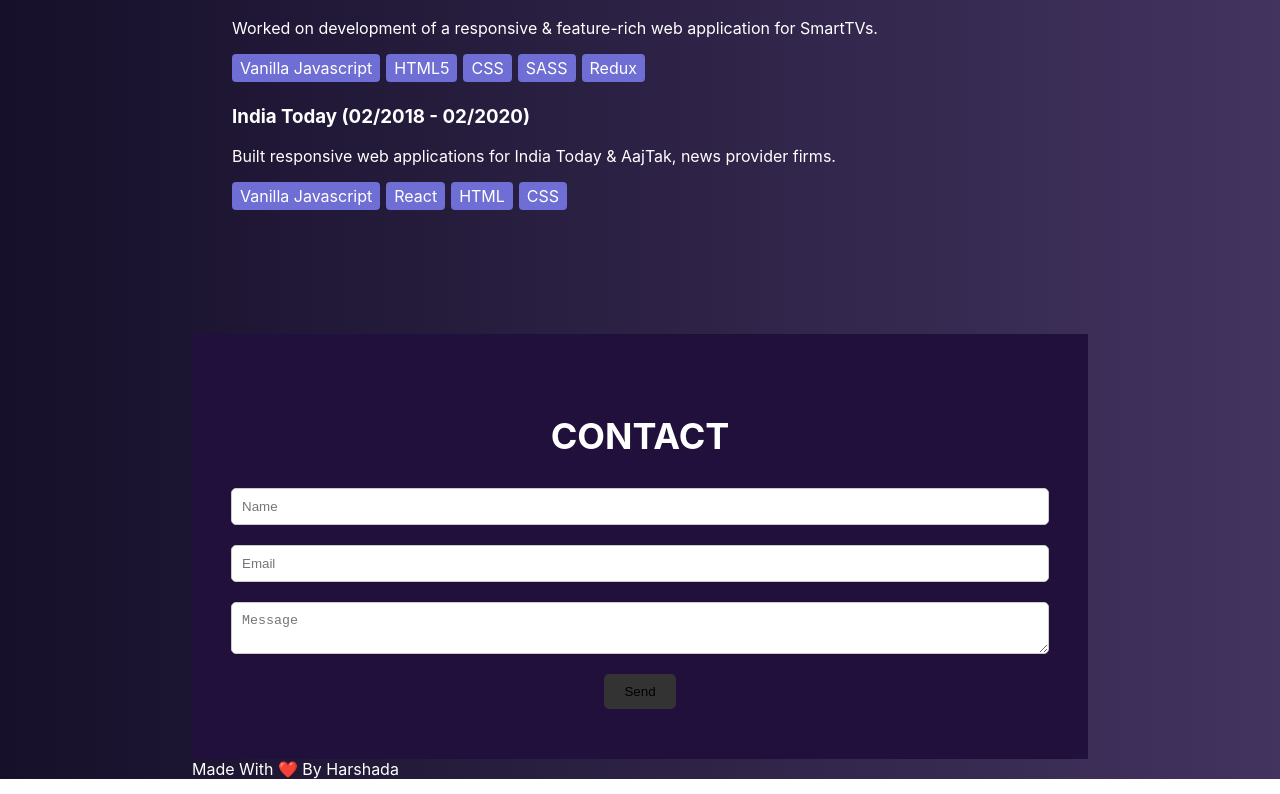
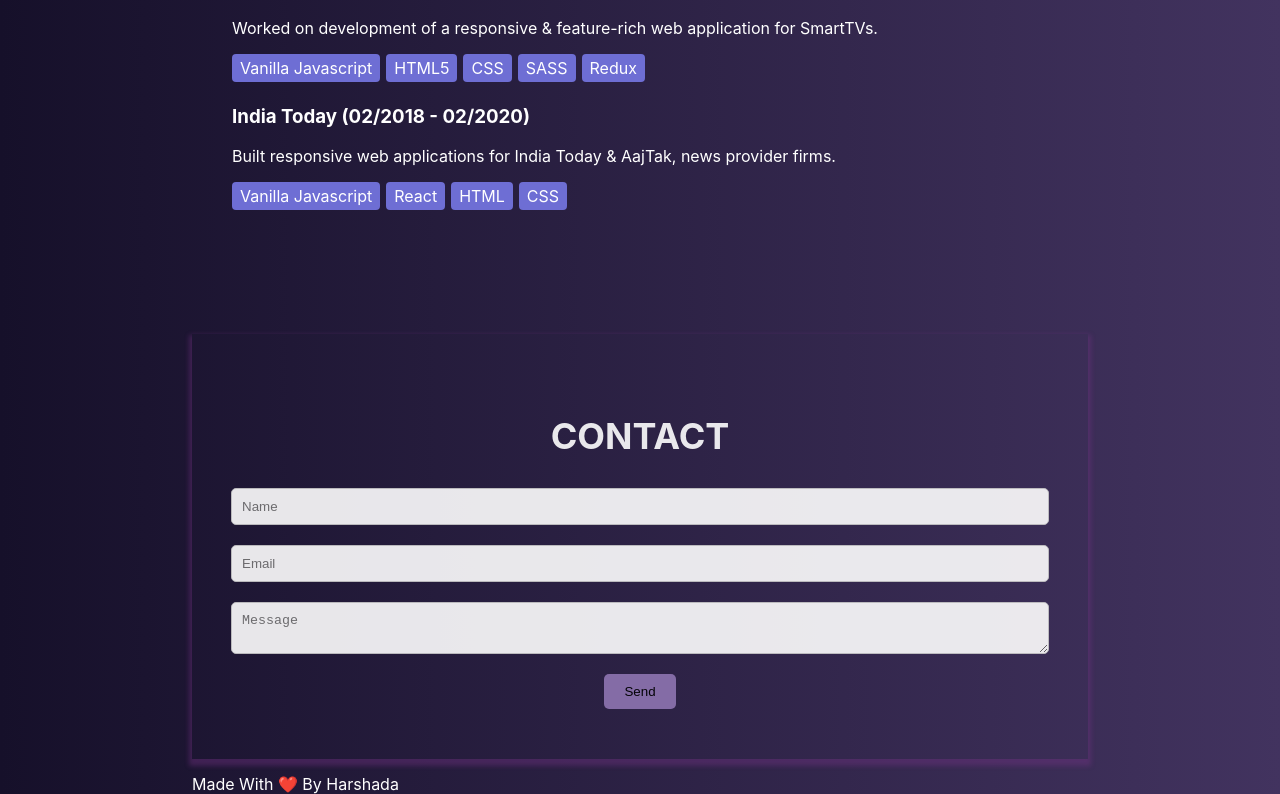
Before and after one commit to harshadaYCSM/portfolio, a React (Create React App) app in the folder portfolio/: page / in a window 1280 px wide. Shown: the part 2064-2858 px from the top of the page. Built offline with nearby package versions, Linux system fonts and the light colour scheme.

Commit message:
css modification

```diff
--- a/portfolio/src/styles/Contact.css
+++ b/portfolio/src/styles/Contact.css
@@ -4,6 +4,13 @@
   background-color: #20103b;
   text-align: center;
   transition: background-color 0.3s ease;
+  box-shadow: 0 4px 5px 3px rgba(119, 53, 136, 0.459) !important;
+  color: white !important;
+  background-color: transparent !important;
+  opacity: 0.9 !important;
+  transition: all 0.5s ease 0s !important;
+  height: 100% !important;
+  margin-bottom: 15px;
 }
 
 .contact h2 {
@@ -37,7 +44,7 @@
 
 .contact button {
   padding: 10px 20px;
-  background-color: #333;
+  background-color: #8f75b1;
   /* color: #fff; */
   border: none;
   border-radius: 5px;
@@ -55,6 +62,7 @@
     opacity: 0;
     transform: translateY(20px);
   }
+
   100% {
     opacity: 1;
     transform: translateY(0);
--- a/portfolio/src/styles/Work.css
+++ b/portfolio/src/styles/Work.css
@@ -21,4 +21,10 @@
   border-radius: 4px;
   margin-right: 6px;
   margin-bottom: 4px;
+  animation: fadeInUp 0.6s ease forwards;
+  transition: background-color 0.3s ease;
 }
+
+.tag:hover {
+  background-color: rgb(80, 80, 156);
+}
```
